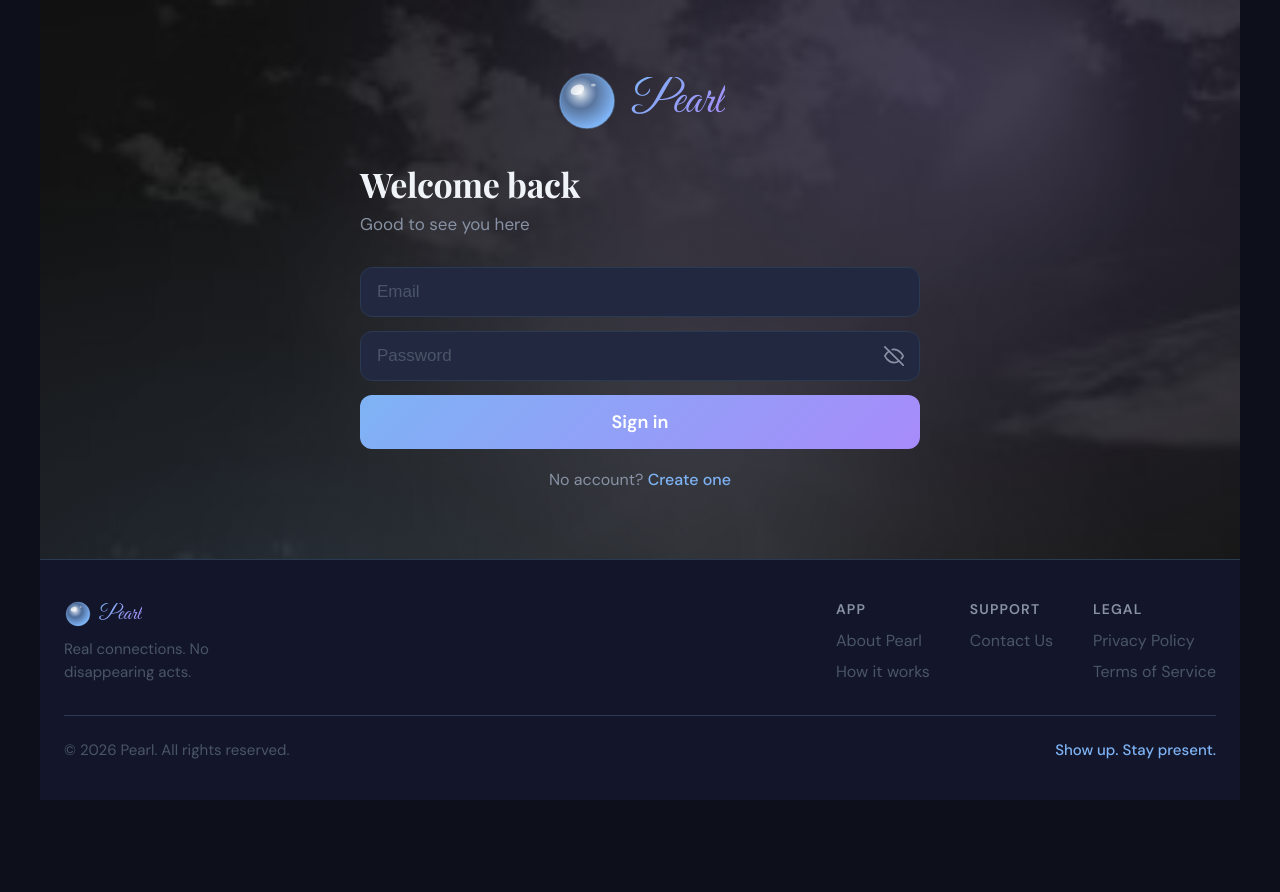
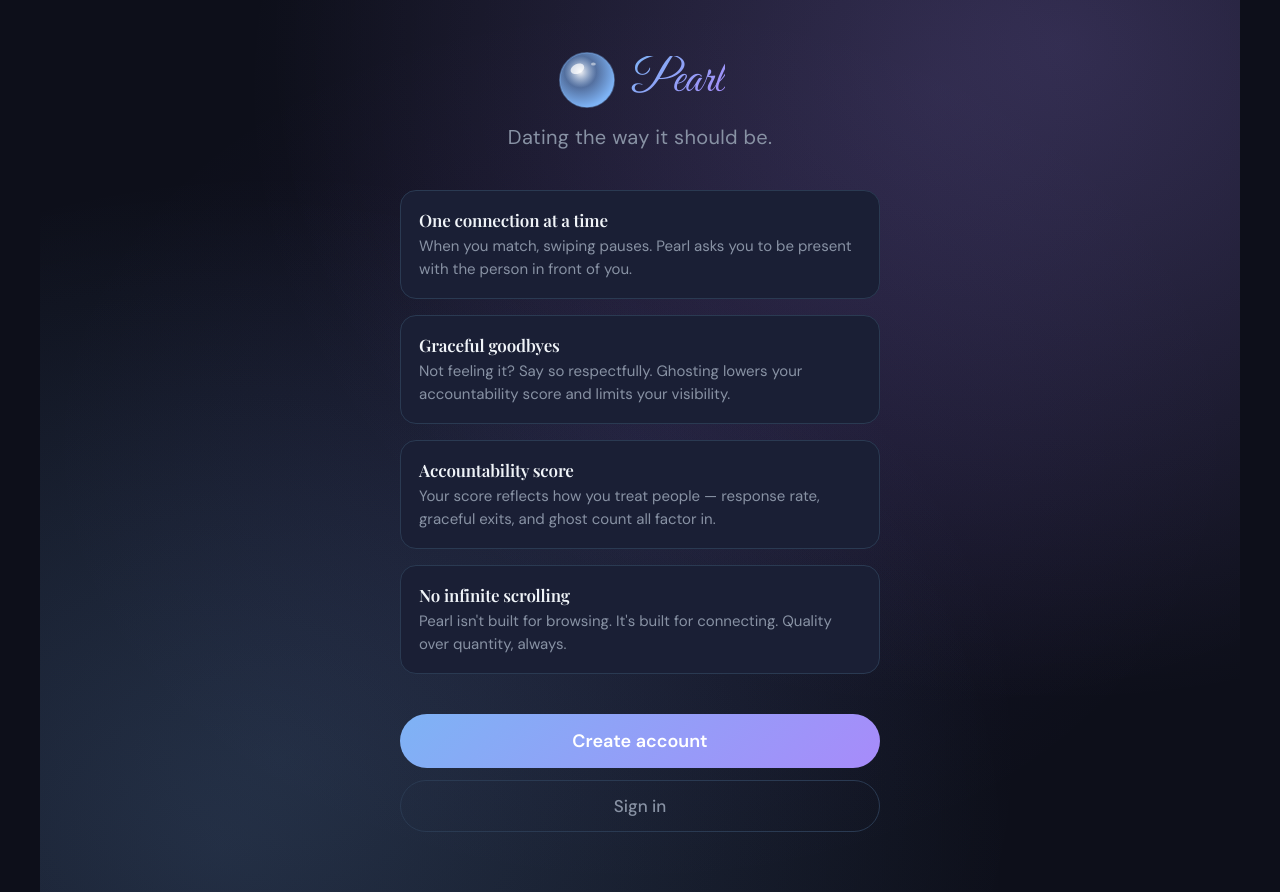
Before and after one commit to mmbower1/dating-app, a React (Vite) app: page / in a window 1280 px wide. Before the commit this address led to /login. Before the commit the page ends 800 px from the top, so only its background shows below. Built offline with nearby package versions, Linux system fonts and the light colour scheme; no server answers; a web font is replaced by a local one.

Commit message:
Make welcome page the root landing page for guests; remove pillar icons
/ now shows Welcome for unauthenticated users and Home (discover) for
logged-in users. ProtectedRoute redirects to / instead of /login.

Co-Authored-By: Claude Sonnet 4.6 <noreply@anthropic.com>

```diff
--- a/src/App.tsx
+++ b/src/App.tsx
@@ -123,18 +123,23 @@ const Nav = () => {
   );
 };
 
+const RootRoute = () => {
+  const { user, loading } = useAuth();
+  if (loading) return <div className="loading">Loading...</div>;
+  return user ? <Home /> : <Welcome />;
+};
+
 const ThemedApp = () => {
   const { theme } = useTheme();
   return (
     <div className="app" data-theme={theme}>
       <TopHeader />
       <Routes>
-        <Route path="/welcome" element={<Welcome />} />
         <Route path="/terms" element={<Terms />} />
         <Route path="/privacy" element={<Privacy />} />
         <Route path="/login" element={<Login />} />
         <Route path="/register" element={<Register />} />
-        <Route path="/" element={<ProtectedRoute><Home /></ProtectedRoute>} />
+        <Route path="/" element={<RootRoute />} />
         <Route path="/matches" element={<ProtectedRoute><Matches /></ProtectedRoute>} />
         <Route path="/chat/:matchId" element={<ProtectedRoute><Chat /></ProtectedRoute>} />
         <Route path="/profile" element={<ProtectedRoute><Profile /></ProtectedRoute>} />
--- a/src/components/ProtectedRoute.tsx
+++ b/src/components/ProtectedRoute.tsx
@@ -4,7 +4,7 @@ import { useAuth } from '../context/AuthContext';
 const ProtectedRoute = ({ children }: { children: React.ReactNode }) => {
   const { user, loading } = useAuth();
   if (loading) return <div className="loading">Loading...</div>;
-  return user ? <>{children}</> : <Navigate to="/login" replace />;
+  return user ? <>{children}</> : <Navigate to="/" replace />;
 };
 
 export default ProtectedRoute;
--- a/src/pages/Welcome.tsx
+++ b/src/pages/Welcome.tsx
@@ -3,22 +3,18 @@ import Logo from '../components/Logo';
 
 const pillars = [
   {
-    icon: '💜',
     title: 'One connection at a time',
     body: 'When you match, swiping pauses. Pearl asks you to be present with the person in front of you.',
   },
   {
-    icon: '👋',
     title: 'Graceful goodbyes',
     body: 'Not feeling it? Say so respectfully. Ghosting lowers your accountability score and limits your visibility.',
   },
   {
-    icon: '⭐',
     title: 'Accountability score',
     body: 'Your score reflects how you treat people — response rate, graceful exits, and ghost count all factor in.',
   },
   {
-    icon: '🔒',
     title: 'No infinite scrolling',
     body: 'Pearl isn\'t built for browsing. It\'s built for connecting. Quality over quantity, always.',
   },
@@ -37,7 +33,6 @@ const Welcome = () => {
       <div className="welcome-pillars">
         {pillars.map((p) => (
           <div key={p.title} className="welcome-pillar">
-            <span className="pillar-icon">{p.icon}</span>
             <div>
               <h3>{p.title}</h3>
               <p>{p.body}</p>
```
